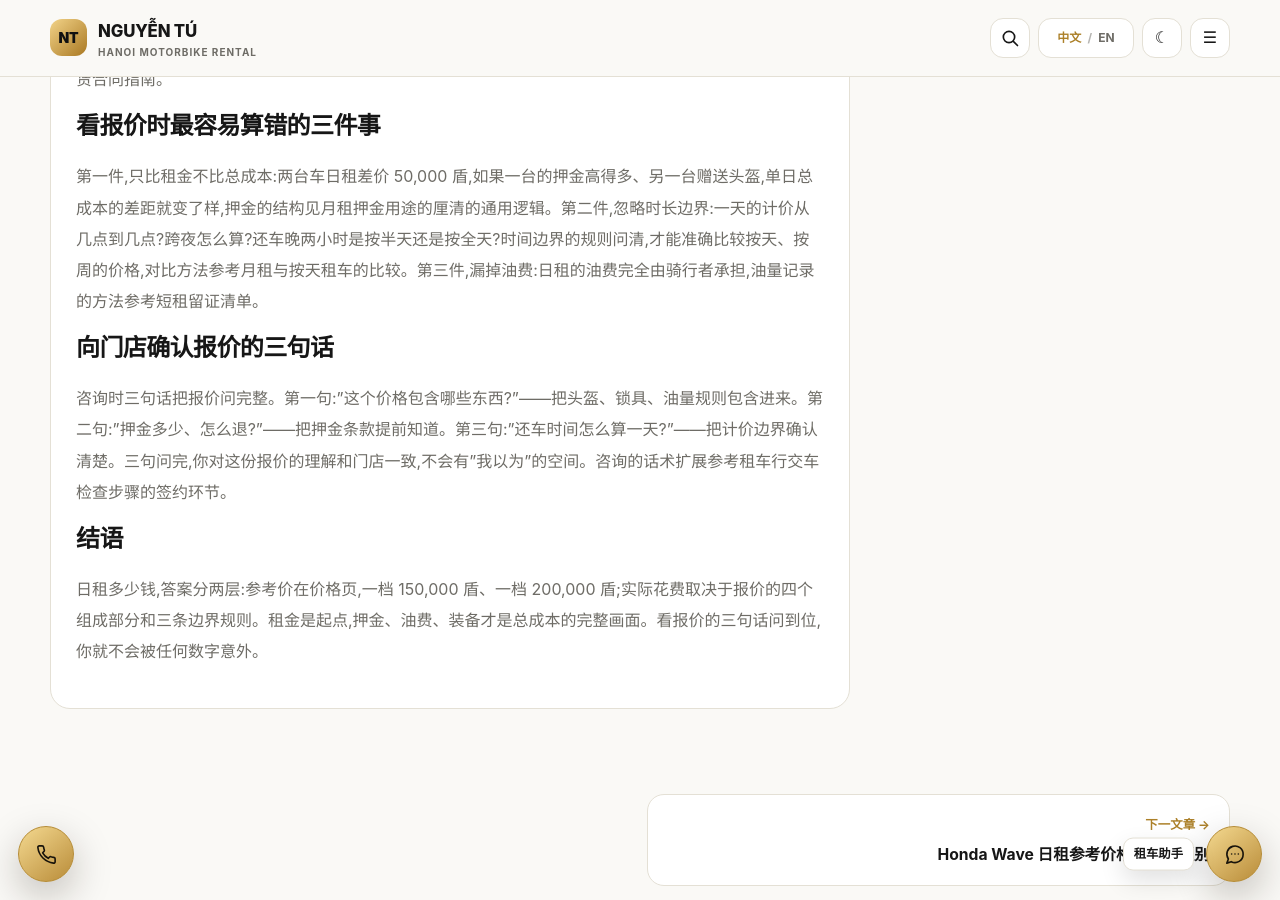
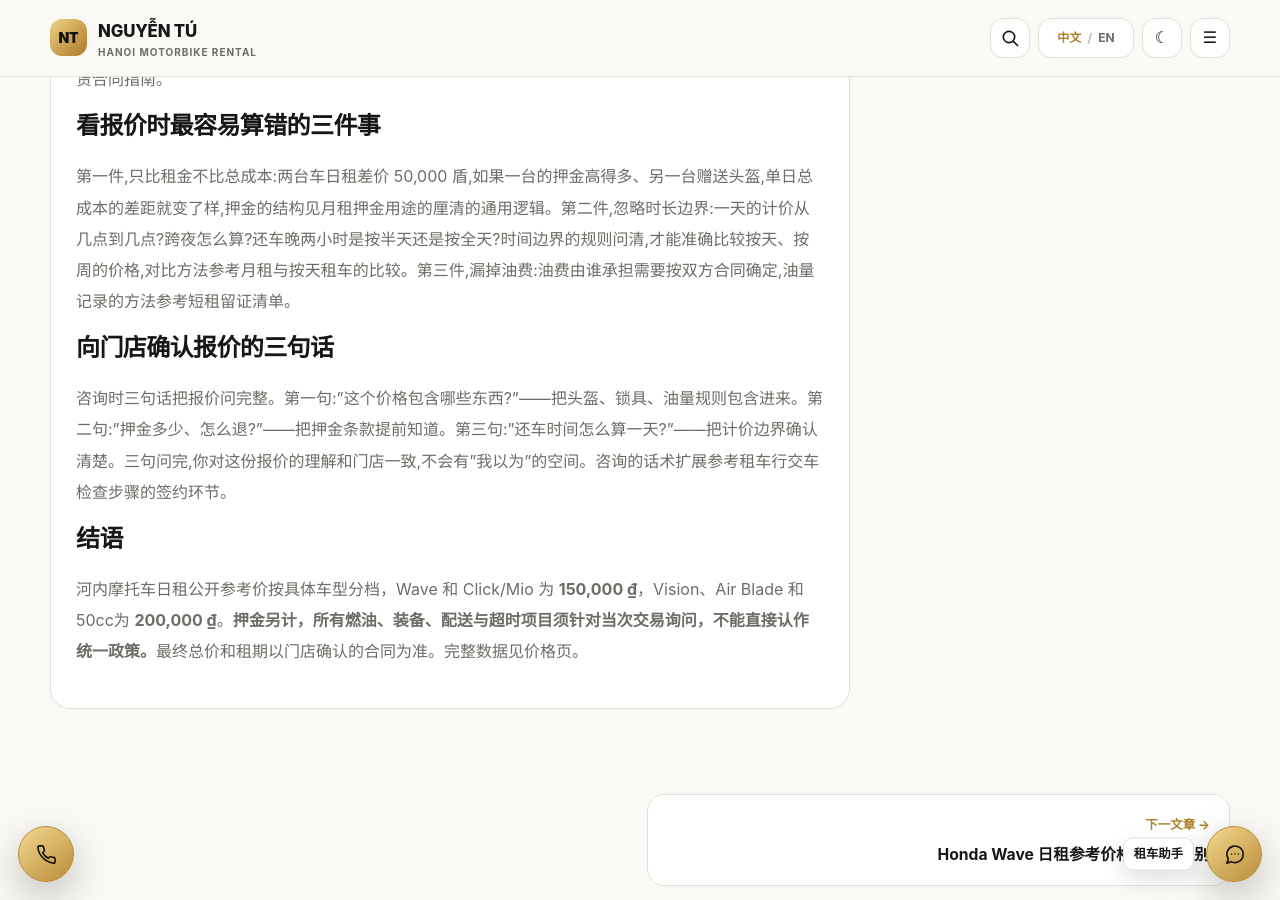
Before and after one commit to thuexemayhanoi/china, a Jekyll site: the page built from _posts/2026-10-11-hanoi-pricing-daily-01.md, in a window 1280 px wide and 900 px high, scrolled down 949 px. Built offline with Jekyll 4.4.1, drawn with Linux system fonts in a browser that asks for light colours.

Commit message:
seo(china): align AEO conclusion with fact-checked answers 2026-10-11-hanoi-pricing-daily-01.md

```diff
--- a/_posts/2026-10-11-hanoi-pricing-daily-01.md
+++ b/_posts/2026-10-11-hanoi-pricing-daily-01.md
@@ -25,7 +25,7 @@ publication_method: "automated_qa"
 
 ## 看报价时最容易算错的三件事
 
-第一件,只比租金不比总成本:两台车日租差价 50,000 盾,如果一台的押金高得多、另一台赠送头盔,单日总成本的差距就变了样,押金的结构见[月租押金用途的厘清](/blog/hanoi-rental-longterm-22/)的通用逻辑。第二件,忽略时长边界:一天的计价从几点到几点?跨夜怎么算?还车晚两小时是按半天还是按全天?时间边界的规则问清,才能准确比较按天、按周的价格,对比方法参考[月租与按天租车的比较](/blog/hanoi-rental-longterm-04/)。第三件,漏掉油费:日租的油费完全由骑行者承担,油量记录的方法参考[短租留证清单](/blog/hanoi-rental-scooters-24/)。
+第一件,只比租金不比总成本:两台车日租差价 50,000 盾,如果一台的押金高得多、另一台赠送头盔,单日总成本的差距就变了样,押金的结构见[月租押金用途的厘清](/blog/hanoi-rental-longterm-22/)的通用逻辑。第二件,忽略时长边界:一天的计价从几点到几点?跨夜怎么算?还车晚两小时是按半天还是按全天?时间边界的规则问清,才能准确比较按天、按周的价格,对比方法参考[月租与按天租车的比较](/blog/hanoi-rental-longterm-04/)。第三件,漏掉油费:油费由谁承担需要按双方合同确定,油量记录的方法参考[短租留证清单](/blog/hanoi-rental-scooters-24/)。
 
 ## 向门店确认报价的三句话
 
@@ -33,4 +33,4 @@ publication_method: "automated_qa"
 
 ## 结语
 
-日租多少钱,答案分两层:参考价在[价格页](/prices/),一档 150,000 盾、一档 200,000 盾;实际花费取决于报价的四个组成部分和三条边界规则。租金是起点,押金、油费、装备才是总成本的完整画面。看报价的三句话问到位,你就不会被任何数字意外。
+河内摩托车日租公开参考价按具体车型分档，Wave 和 Click/Mio 为 <strong>{{ site.data.vehicles[0].display.day }}</strong>，Vision、Air Blade 和50cc为 <strong>{{ site.data.vehicles[1].display.day }}</strong>。**押金另计，所有燃油、装备、配送与超时项目须针对当次交易询问，不能直接认作统一政策。**最终总价和租期以门店确认的合同为准。完整数据见[价格页](/prices/)。
```
